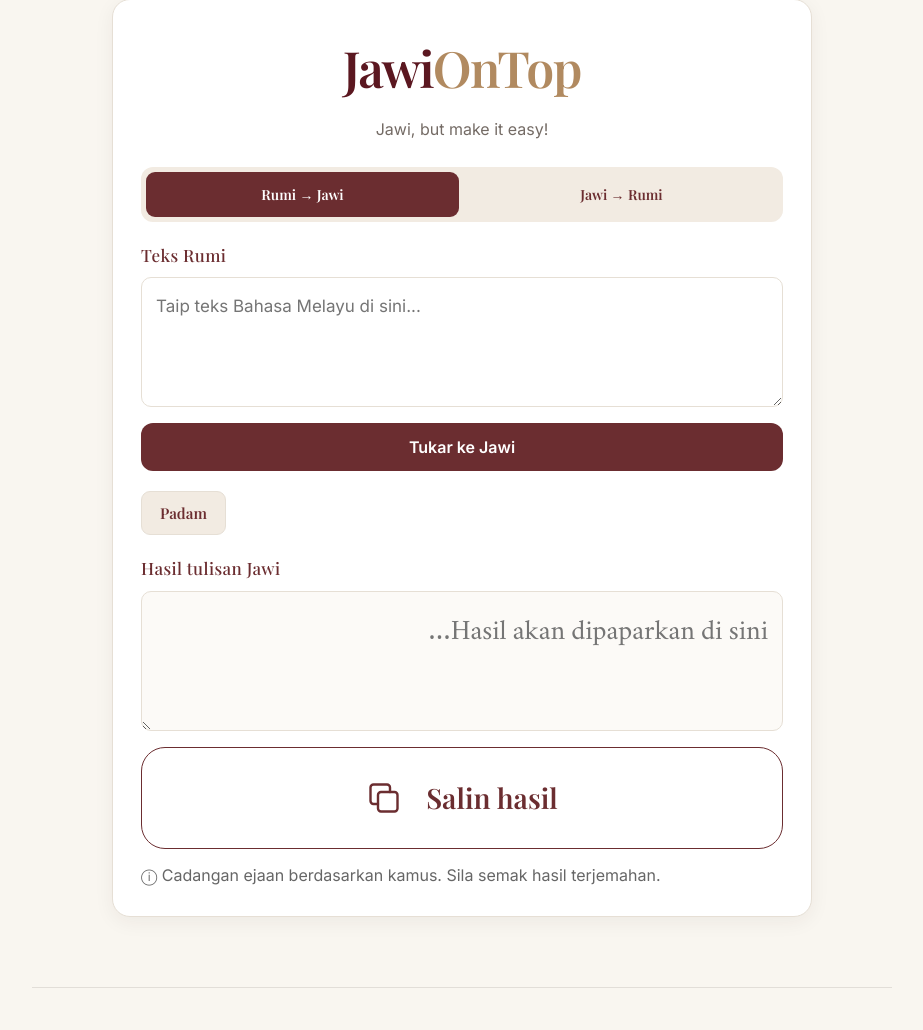
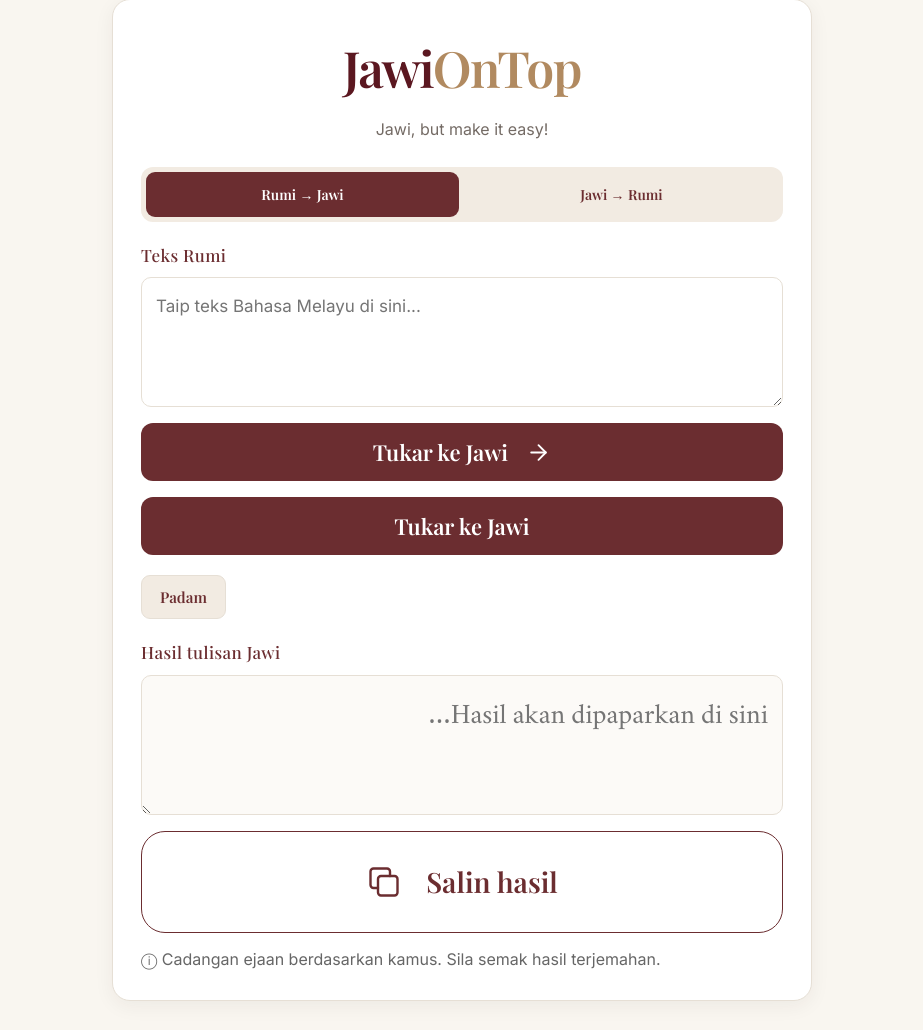
Before and after one commit to hassyabasirah/JawiOnTop, a Flask app: page / in a window 1280 px wide. Shown: the part 41-1071 px from the top of the page, without its empty margins (178-1101 px from the left). Run offline with Flask 3, Linux system fonts and the light colour scheme.

Commit message:
Update index.html

```diff
--- a/templates/index.html
+++ b/templates/index.html
@@ -430,12 +430,17 @@ body {
     background-color: var(--soft-beige);
     color: var(--primary-maroon);
 }
-    /* Butang terjemahan utama */
-#mainButton {
-    display: block;
+    /* BUTANG TERJEMAHAN UTAMA */
+    #mainButton {
+    display: flex;
+    align-items: center;
+    justify-content: center;
+    gap: 18px;
+
     width: 100%;
+    height: 58px;
     margin: 16px 0 10px;
-    padding: 14px 20px;
+    padding: 0 20px;
 
     background-color: var(--primary-maroon);
     color: #FFFFFF;
@@ -443,24 +448,30 @@ body {
     border: none;
     border-radius: 12px;
 
-    font-family: 'Inter', Arial, sans-serif;
-    font-size: 16px;
+    font-family: 'Playfair Display', Georgia, serif;
+    font-size: 22px;
     font-weight: 600;
+    line-height: 1;
 
     cursor: pointer;
     transition: all 0.25s ease;
 }
 
-/* Kesan apabila tetikus berada di atas butang */
+/* IKON ANAK PANAH */
+#mainButton .main-button-icon {
+    width: 25px;
+    height: 25px;
+    flex-shrink: 0;
+}
+
+/* KESAN HOVER */
 #mainButton:hover {
     background-color: var(--primary-hover);
-    transform: translateY(-2px);
-    box-shadow: 0 5px 12px rgba(107, 45, 48, 0.18);
 }
 
-/* Kesan apabila butang ditekan */
+/* KESAN APABILA DITEKAN */
 #mainButton:active {
-    transform: translateY(0);
+    transform: translateY(1px);
 }
     .footer {
     width: 100%;
@@ -552,7 +563,22 @@ body {
     <textarea id="input"
         placeholder="Taip teks Bahasa Melayu di sini..."></textarea>
 
-    <button id="mainButton" onclick="processText()">
+   <button id="mainButton" onclick="processText()" type="button">
+    <span id="mainButtonText">Tukar ke Jawi</span>
+
+    <svg class="main-button-icon"
+         xmlns="http://www.w3.org/2000/svg"
+         viewBox="0 0 24 24"
+         fill="none"
+         stroke="currentColor"
+         stroke-width="1.8"
+         stroke-linecap="round"
+         stroke-linejoin="round"
+         aria-hidden="true">
+        <path d="M5 12h14"></path>
+        <path d="m12 5 7 7-7 7"></path>
+    </svg>
+</button> <button id="mainButton" onclick="processText()">
         Tukar ke Jawi
     </button>
     <button class="secondary" onclick="clearText()">Padam</button>
@@ -625,7 +651,7 @@ function changeMode(newMode) {
         document.getElementById("outputLabel").textContent =
             "Hasil tulisan Jawi";
 
-        mainButton.textContent = "Tukar ke Jawi";
+      document.getElementById("mainButtonText").textContent = "Tukar ke Jawi";
 
     } else {
         input.dir = "rtl";
@@ -638,7 +664,7 @@ function changeMode(newMode) {
         document.getElementById("outputLabel").textContent =
             "Hasil tulisan Rumi";
 
-        mainButton.textContent = "Tukar ke Rumi";
+        document.getElementById("mainButtonText").textContent = "Tukar ke Rumi";
     }
 
     output.value = "";
```
